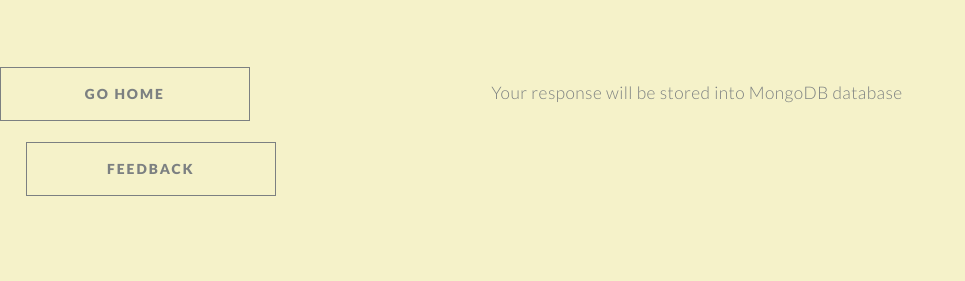
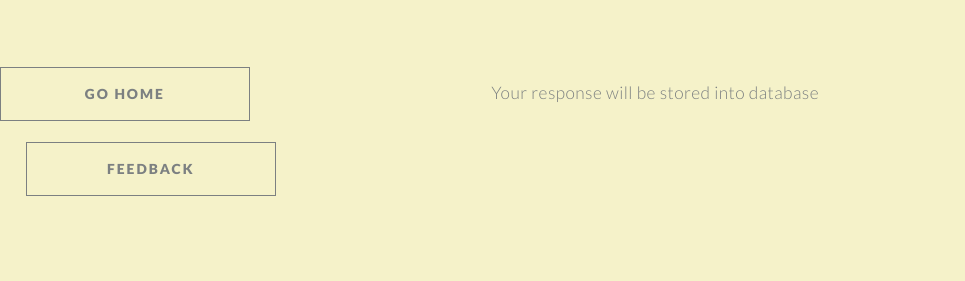
Before and after one commit to NavdeepSinghBagga/Cars2WheelsPricePrediction, a Flask app: page /contact in a window 1280 px wide. Shown: the part 519-800 px from the top of the page, without its empty margins (0-965 px from the left). Run offline with Flask 2, Linux system fonts and the light colour scheme; parts of the project's set-up code (start-up, migrations or seed data) failed here and were passed over.

Commit message:
Update contact.html

```diff
--- a/templates/contact.html
+++ b/templates/contact.html
@@ -57,7 +57,7 @@
 				</form>
 			</li>
 			<li></li><li></li><li></li><li></li><li></li><li></li><li></li><li></li>
-			<li><p>Your response will be stored into MongoDB database</p></li>
+			<li><p>Your response will be stored into database</p></li>
 			<li></li><li></li><li></li><li></li><li></li><li></li><li></li>
 			<li>
 				<form method="GET" action="/feedback" id="form">
```
